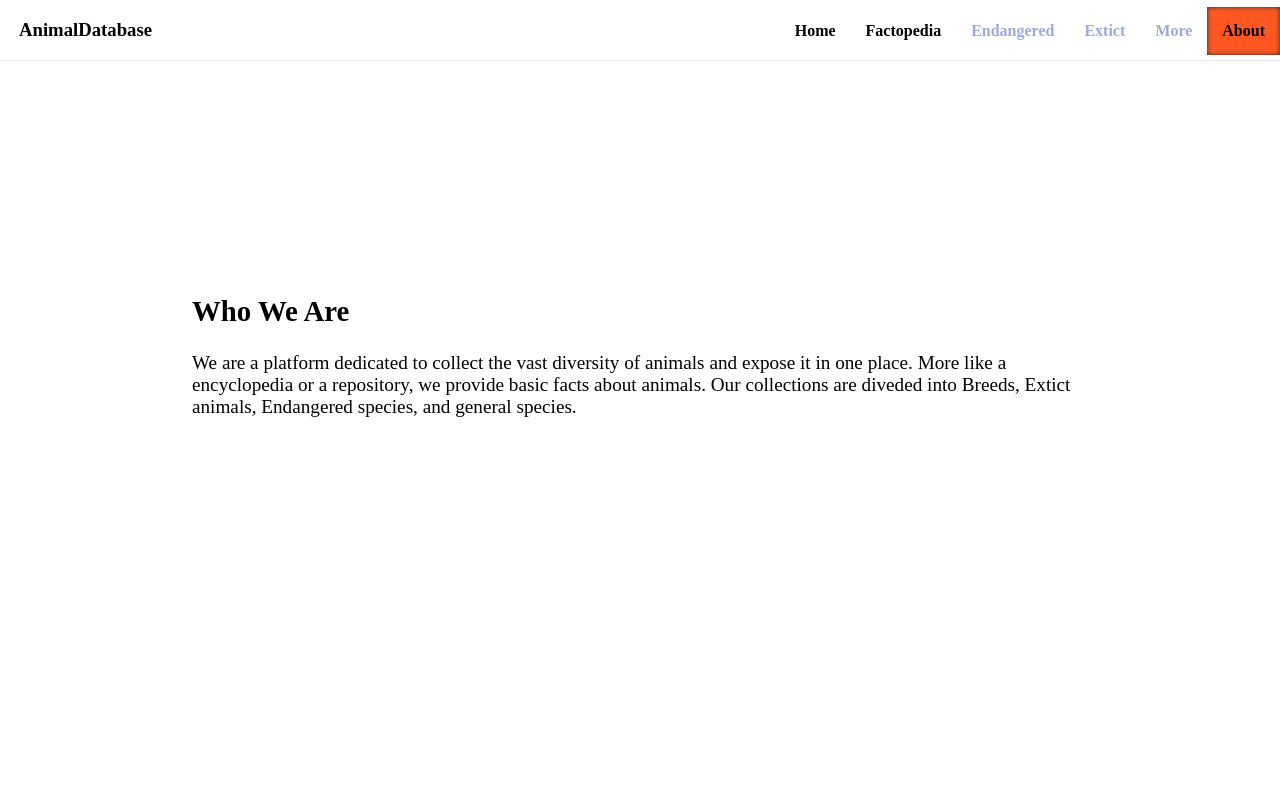
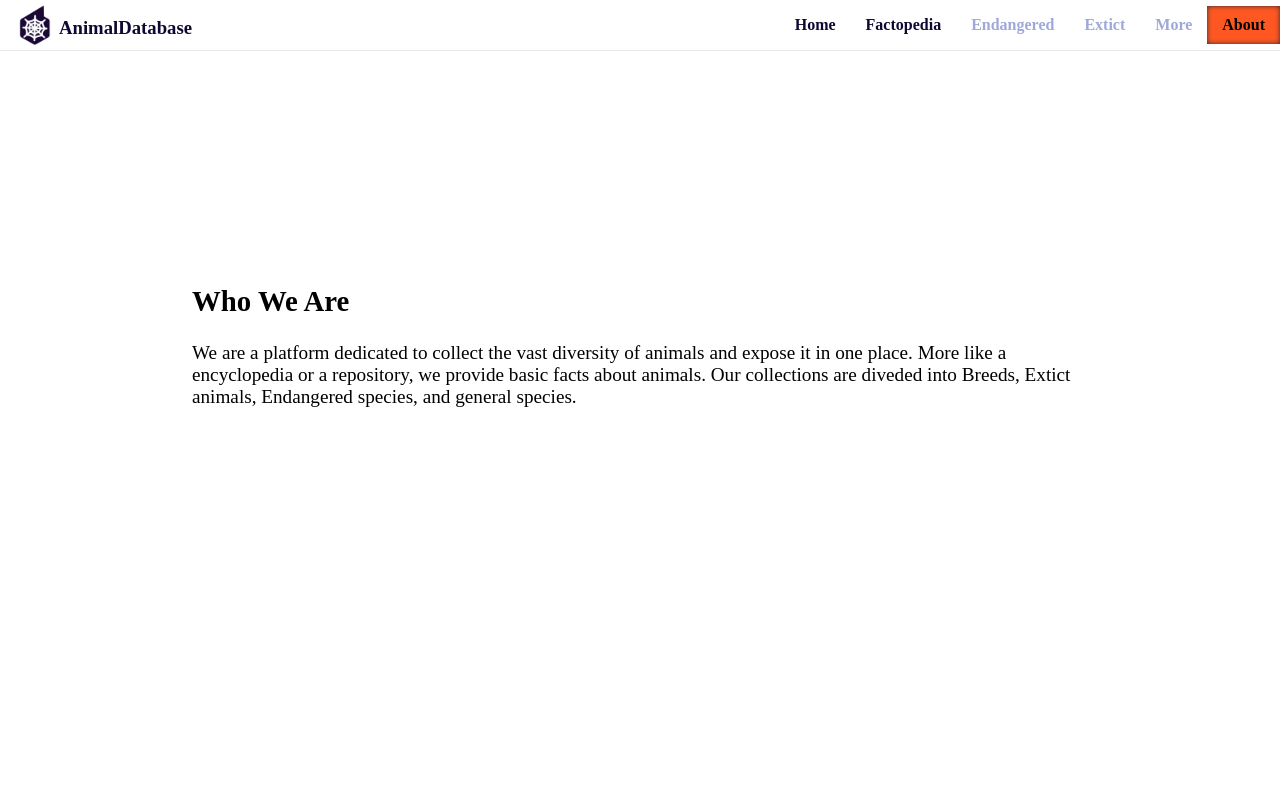
Before and after one commit to gradikay/animal-database, a React (Create React App) app: page /about in a window 1280 px wide. Shown: the top 800 px of the page. Built offline with nearby package versions, Linux system fonts and the light colour scheme.

Commit message:
add logo

```diff
--- a/src/App.js
+++ b/src/App.js
@@ -7,6 +7,8 @@ import {
 } from 'react-router-dom';
 /* DATABASE */
 import { databaseList } from './Components/datalist'
+/* IMAGES */
+import logo from './img/favicon.png'
 /* CSS */
 import './css/navbar.css';
 /* PAGES */
@@ -31,7 +33,7 @@ class Root extends React.Component {
                         {/* LINK */}
                         <Link to="/">
                             {/* TITLE */}
-                            <h1> AnimalDatabase </h1>
+                            <span className='logo' ><img src={`${logo}`} alt='Logo' /></span><h1> AnimalDatabase </h1>
                         </Link>
                     </section>
                     {/* SECTION NAV LINKS [.selected] activeClassName*/}
--- a/src/css/navbar.css
+++ b/src/css/navbar.css
@@ -9,16 +9,25 @@
 .phone-arrow-up {
     display:none;
 }
+img {
+    max-width:100%;
+}
 a {
     text-decoration:none;
+}
+.logo {
+    width: 40px;
+    height: 40px;
+    display: inline-block;
+    vertical-align: sub;
 }
 .tab-arrow-down { transform: rotate(270deg); display: inline-block; margin: 0 30px; }
 nav a {
     text-decoration: none;
-    color: black;
+    color: #0f0830;
     font-weight: bolder;
     display: inline-block;
-    padding: 15px;
+    padding: 10px 15px;
     transition: ease-out 700ms;
 }
 nav .links-section a:hover, nav .active {
@@ -37,13 +46,23 @@ nav {
     width: 100%;
     border-bottom: 1px solid #e8e8e8;
 }
+    nav section:first-child a {
+        padding-top: 5px;
+        padding-bottom: 5px;
+    }
 nav > section{ display:inline-block; }
-nav > section:first-child { width:20%; }
+nav > section:first-child { width:20%;}
 nav > section:first-child h1 {
     text-align: center;
     margin: 4px;
+    display: inline-block;
+    vertical-align: super;
 }
-nav > section:last-child { width:80%; text-align:right; }
+    nav > section:last-child {
+        width: 80%;
+        text-align: right;
+        vertical-align: text-bottom;
+    }
     nav .dropDown {
         display: inline-block;
         margin: 0;
```
Also changed, not shown: src/img/favicon.png (added).
